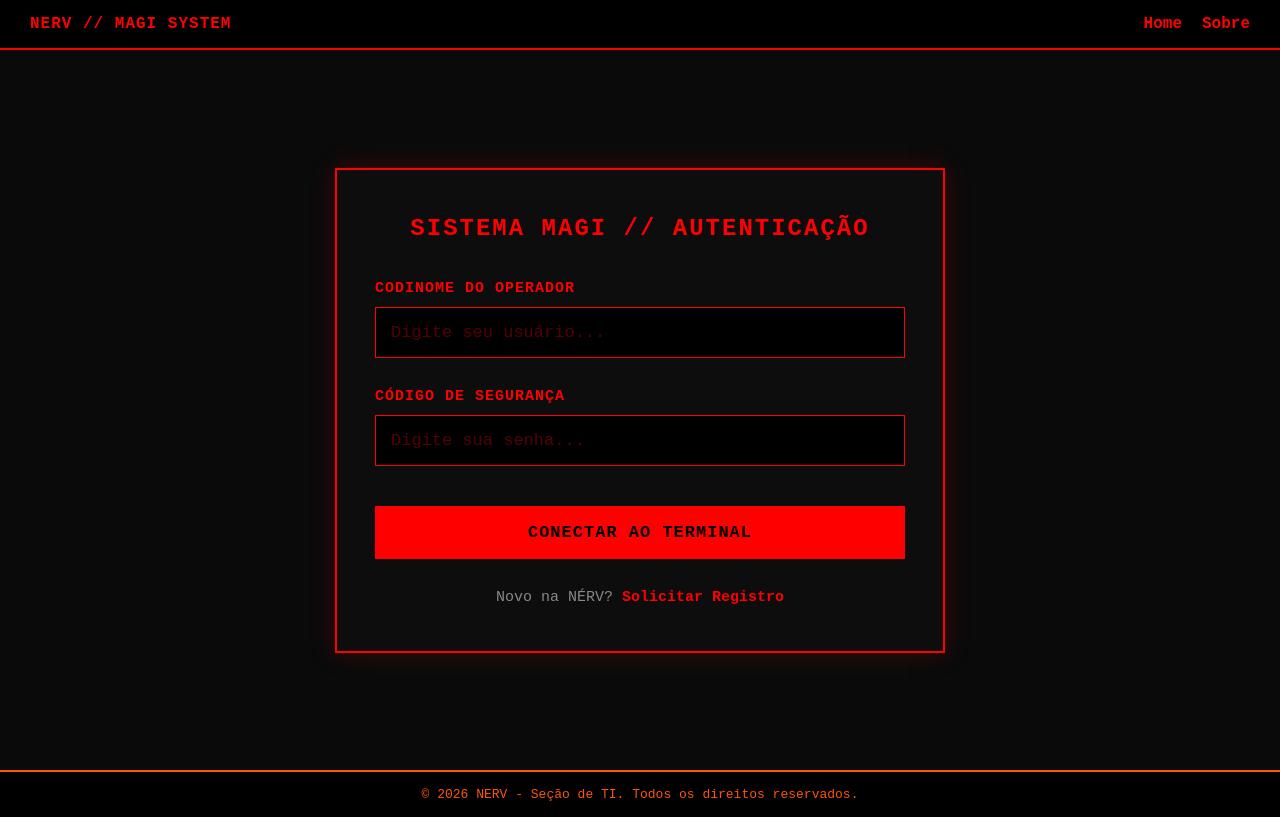
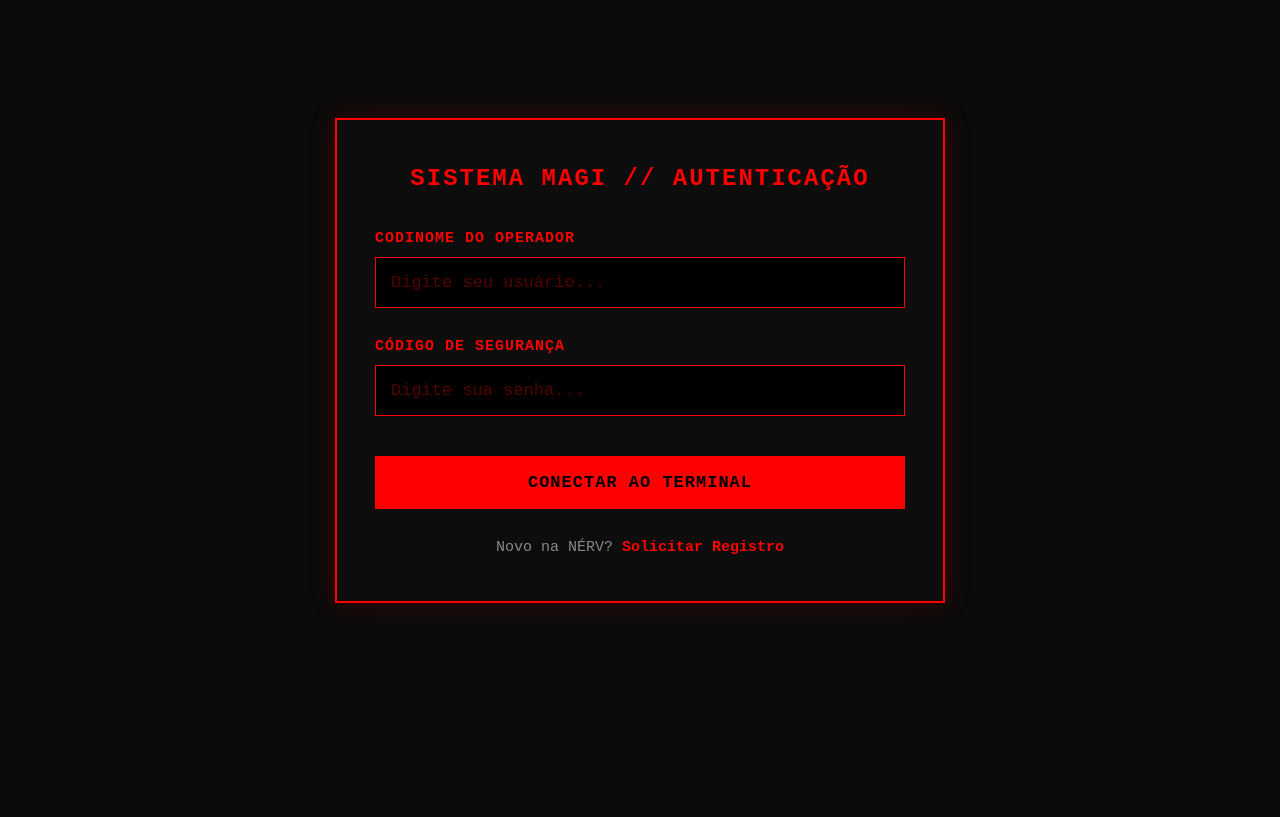
Before and after one commit to PeixeDePeruca/Projeto_Vue, a Vue app: page /login in a window 1280 px wide. Built offline with nearby package versions, Linux system fonts and the light colour scheme.

Commit message:
corrigido a tela de login e register
adicionadas medidas de segurança para impedir que seja burlado o login

```diff
--- a/router/index.js
+++ b/router/index.js
@@ -1,6 +1,4 @@
 import { createRouter, createWebHistory } from 'vue-router';
-
-
 import HomeView from '../src/views/HomeView.vue';
 import LoginView from '../src/views/LoginView.vue';
 import RegisterItemView from '../src/views/RegisterItemView.vue';
@@ -29,12 +27,13 @@
   routes
 });
 
-// Trava de segurança do MAGI
 router.beforeEach((to, from, next) => {
   const isAuthenticated = localStorage.getItem('isAuthenticated') === 'true';
 
   if (to.meta.requiresAuth && !isAuthenticated) {
     next('/login');
+  } else if ((to.path === '/login' || to.path === '/register') && isAuthenticated) {
+    next('/');
   } else {
     next();
   }
--- a/src/App.vue
+++ b/src/App.vue
@@ -1,10 +1,12 @@
 <template>
   <div id="nerv-system">
-    <Navbar />
+    <Navbar v-if="$route.path !== '/login'" />
+
     <main class="main-content">
       <router-view />
     </main>
-    <Footer />
+
+    <Footer v-if="$route.path !== '/login'" />
   </div>
 </template>
 
```
